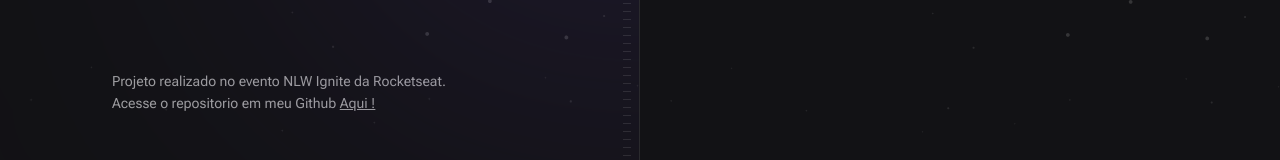
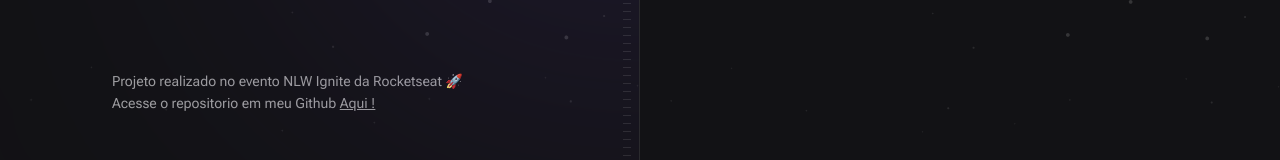
Before and after one commit to luizfilipelgs/SpaceTime_NLW, a Next.js app in the folder Web/: page / in a window 1280 px wide. Shown: the part 621-781 px from the top of the page. Built offline with nearby package versions, Linux system fonts and the light colour scheme; a web font is replaced by a local one.

Commit message:
chore: add emoje

```diff
--- a/Web/src/app/page.tsx
+++ b/Web/src/app/page.tsx
@@ -46,7 +46,7 @@ export default function Home() {
 
         <div>
           <p className="text-sm leading-relaxed text-gray-200">
-            Projeto realizado no evento NLW Ignite da Rocketseat.
+            Projeto realizado no evento NLW Ignite da Rocketseat 🚀
           </p>
           <p className="text-sm leading-relaxed text-gray-200">
             Acesse o repositorio em meu Github{' '}
```
